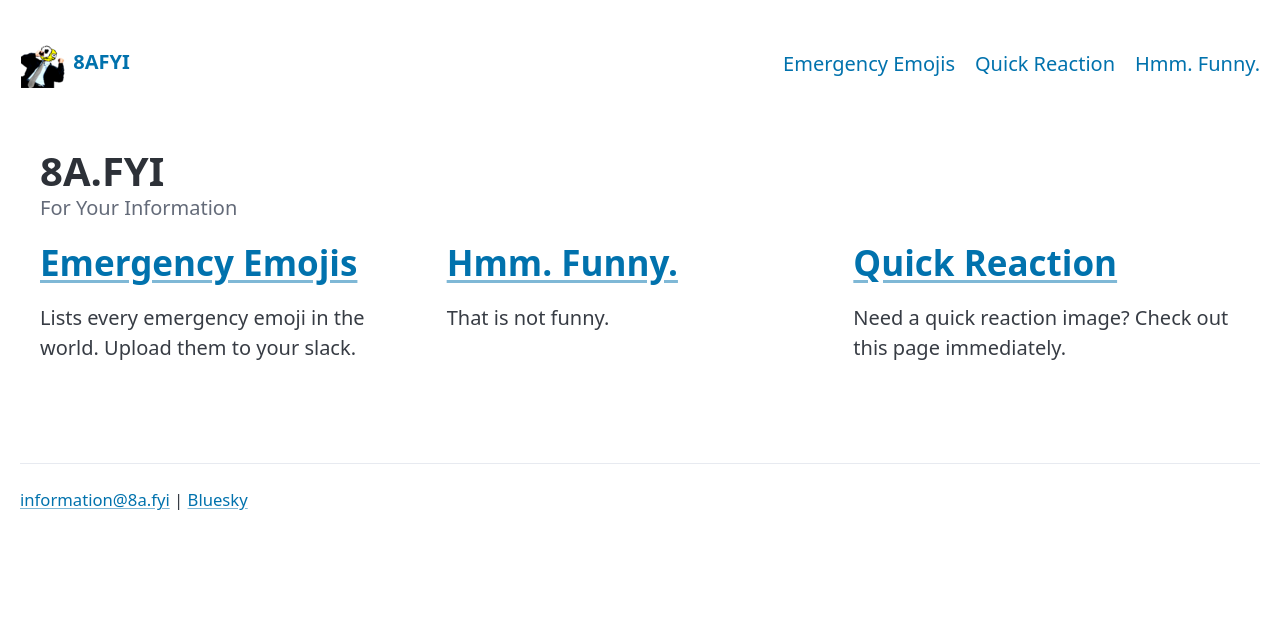
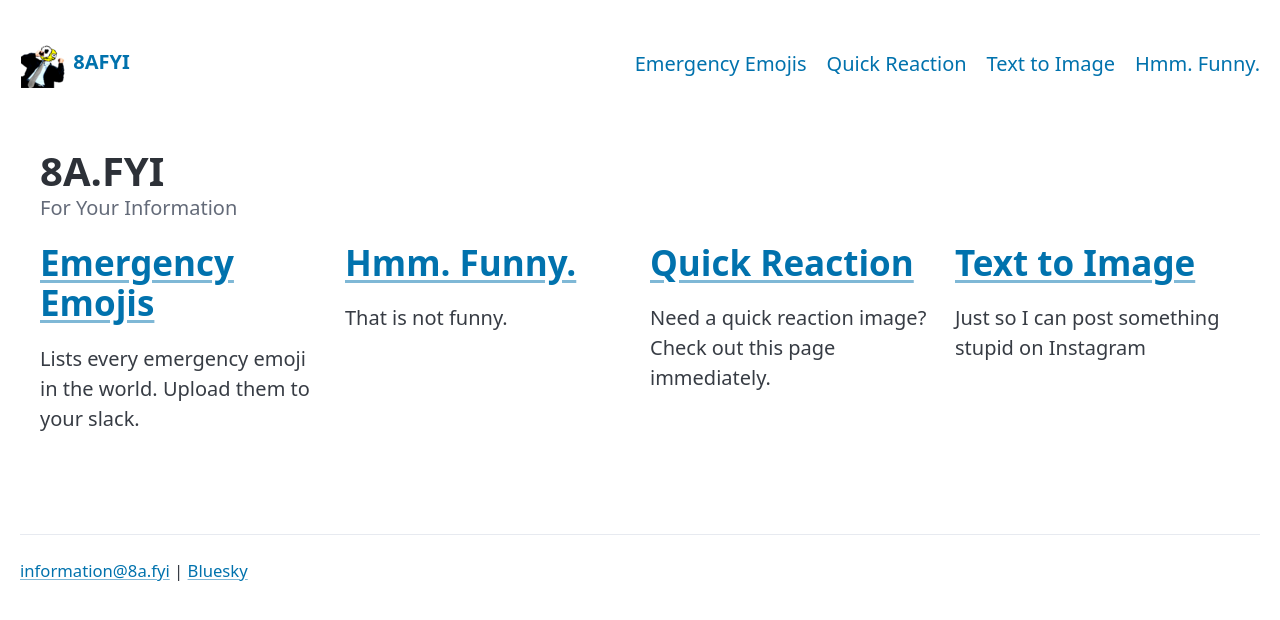
Before and after one commit to 8afyi/8afyi.github.io, a Jekyll site: the page built from index.md, in a window 1280 px wide. Shown: the top 620 px of the page. Built offline with Jekyll 4.4.1, drawn with Linux system fonts in a browser that asks for light colours; some of the changed lines change nothing that is shown.

Commit message:
text to image

```diff
--- a/_config.yml
+++ b/_config.yml
@@ -12,6 +12,7 @@
 header_pages:
   - emergency-emojis.md
   - quickreaction.md
+  - text-to-image.html
   - jokes.md
 
 social_links:
--- /dev/null
+++ b/text-to-image.html
@@ -0,0 +1,224 @@
+---
+layout: page
+title: Text to Image
+permalink: /text-to-image/
+description: Just so I can post something stupid on Instagram
+---
+
+<style>
+  #text-image-canvas {
+    width: min(100%, 36rem);
+    height: auto;
+    border: 1px solid var(--muted-border-color);
+  }
+</style>
+
+<section aria-label="Text to image generator">
+  <form id="text-image-form">
+    <label for="text-image-copy">
+      Text
+      <textarea id="text-image-copy" autocomplete="off" spellcheck="true">Text to image</textarea>
+    </label>
+
+    <div class="grid">
+      <label for="text-image-text-color">
+        Text color
+        <input id="text-image-text-color" type="color" value="#000000">
+      </label>
+
+      <label for="text-image-background-color">
+        Background color
+        <input id="text-image-background-color" type="color" value="#ffffff">
+      </label>
+
+      <button id="text-image-download" type="button">Download PNG</button>
+    </div>
+  </form>
+
+  <figure>
+    <canvas id="text-image-canvas" width="1080" height="1080" aria-label="1080 by 1080 image preview"></canvas>
+    <figcaption>1080 x 1080 PNG</figcaption>
+  </figure>
+</section>
+
+<script>
+  (function () {
+    const canvas = document.getElementById("text-image-canvas");
+    const copyInput = document.getElementById("text-image-copy");
+    const textColorInput = document.getElementById("text-image-text-color");
+    const backgroundColorInput = document.getElementById("text-image-background-color");
+    const downloadButton = document.getElementById("text-image-download");
+    const ctx = canvas.getContext("2d");
+
+    const canvasSize = 1080;
+    const edgePadding = 36;
+    const fontFamily = "Arial, Helvetica, sans-serif";
+    const fontWeight = "700";
+    const lineHeightRatio = 1.05;
+
+    function setFont(fontSize) {
+      ctx.font = fontWeight + " " + fontSize + "px " + fontFamily;
+    }
+
+    function normalizeText(value) {
+      return value.replace(/\r\n?/g, "\n").trim();
+    }
+
+    function splitLongWord(word, maxWidth) {
+      const pieces = [];
+      let piece = "";
+
+      Array.from(word).forEach(function (character) {
+        const nextPiece = piece + character;
+
+        if (piece && ctx.measureText(nextPiece).width > maxWidth) {
+          pieces.push(piece);
+          piece = character;
+        } else {
+          piece = nextPiece;
+        }
+      });
+
+      if (piece) {
+        pieces.push(piece);
+      }
+
+      return pieces;
+    }
+
+    function wrapParagraph(paragraph, maxWidth) {
+      if (!paragraph) {
+        return [""];
+      }
+
+      const words = paragraph.trim().split(/\s+/);
+      const lines = [];
+      let line = "";
+
+      words.forEach(function (word) {
+        const candidate = line ? line + " " + word : word;
+
+        if (ctx.measureText(candidate).width <= maxWidth) {
+          line = candidate;
+          return;
+        }
+
+        if (line) {
+          lines.push(line);
+          line = "";
+        }
+
+        if (ctx.measureText(word).width <= maxWidth) {
+          line = word;
+          return;
+        }
+
+        const wordPieces = splitLongWord(word, maxWidth);
+        lines.push.apply(lines, wordPieces.slice(0, -1));
+        line = wordPieces[wordPieces.length - 1] || "";
+      });
+
+      if (line || lines.length === 0) {
+        lines.push(line);
+      }
+
+      return lines;
+    }
+
+    function wrapText(text, fontSize) {
+      const maxWidth = canvasSize - edgePadding * 2;
+      const lines = [];
+
+      setFont(fontSize);
+
+      text.split("\n").forEach(function (paragraph) {
+        lines.push.apply(lines, wrapParagraph(paragraph, maxWidth));
+      });
+
+      return lines;
+    }
+
+    function textFits(lines, fontSize) {
+      const maxWidth = canvasSize - edgePadding * 2;
+      const maxHeight = canvasSize - edgePadding * 2;
+      const lineHeight = fontSize * lineHeightRatio;
+      const textHeight = lines.length * lineHeight;
+
+      if (textHeight > maxHeight) {
+        return false;
+      }
+
+      return lines.every(function (line) {
+        return ctx.measureText(line).width <= maxWidth;
+      });
+    }
+
+    function createLayout(text) {
+      let low = 8;
+      let high = 1200;
+      let bestFontSize = low;
+      let bestLines = wrapText(text, low);
+
+      while (low <= high) {
+        const mid = Math.floor((low + high) / 2);
+        const lines = wrapText(text, mid);
+
+        if (textFits(lines, mid)) {
+          bestFontSize = mid;
+          bestLines = lines;
+          low = mid + 1;
+        } else {
+          high = mid - 1;
+        }
+      }
+
+      return {
+        fontSize: bestFontSize,
+        lines: bestLines
+      };
+    }
+
+    function drawCanvas() {
+      const text = normalizeText(copyInput.value);
+
+      ctx.clearRect(0, 0, canvasSize, canvasSize);
+      ctx.fillStyle = backgroundColorInput.value;
+      ctx.fillRect(0, 0, canvasSize, canvasSize);
+
+      if (!text) {
+        return;
+      }
+
+      const layout = createLayout(text);
+      const lineHeight = layout.fontSize * lineHeightRatio;
+      const textHeight = layout.lines.length * lineHeight;
+      let y = canvasSize / 2 - textHeight / 2 + lineHeight / 2;
+
+      setFont(layout.fontSize);
+      ctx.fillStyle = textColorInput.value;
+      ctx.textAlign = "center";
+      ctx.textBaseline = "middle";
+
+      layout.lines.forEach(function (line) {
+        ctx.fillText(line, canvasSize / 2, y);
+        y += lineHeight;
+      });
+    }
+
+    function downloadCanvas() {
+      drawCanvas();
+
+      const downloadLink = document.createElement("a");
+      downloadLink.href = canvas.toDataURL("image/png");
+      downloadLink.download = "text-image.png";
+      downloadLink.click();
+    }
+
+    [copyInput, textColorInput, backgroundColorInput].forEach(function (input) {
+      input.addEventListener("input", drawCanvas);
+    });
+
+    downloadButton.addEventListener("click", downloadCanvas);
+    drawCanvas();
+  }());
+</script>
```
